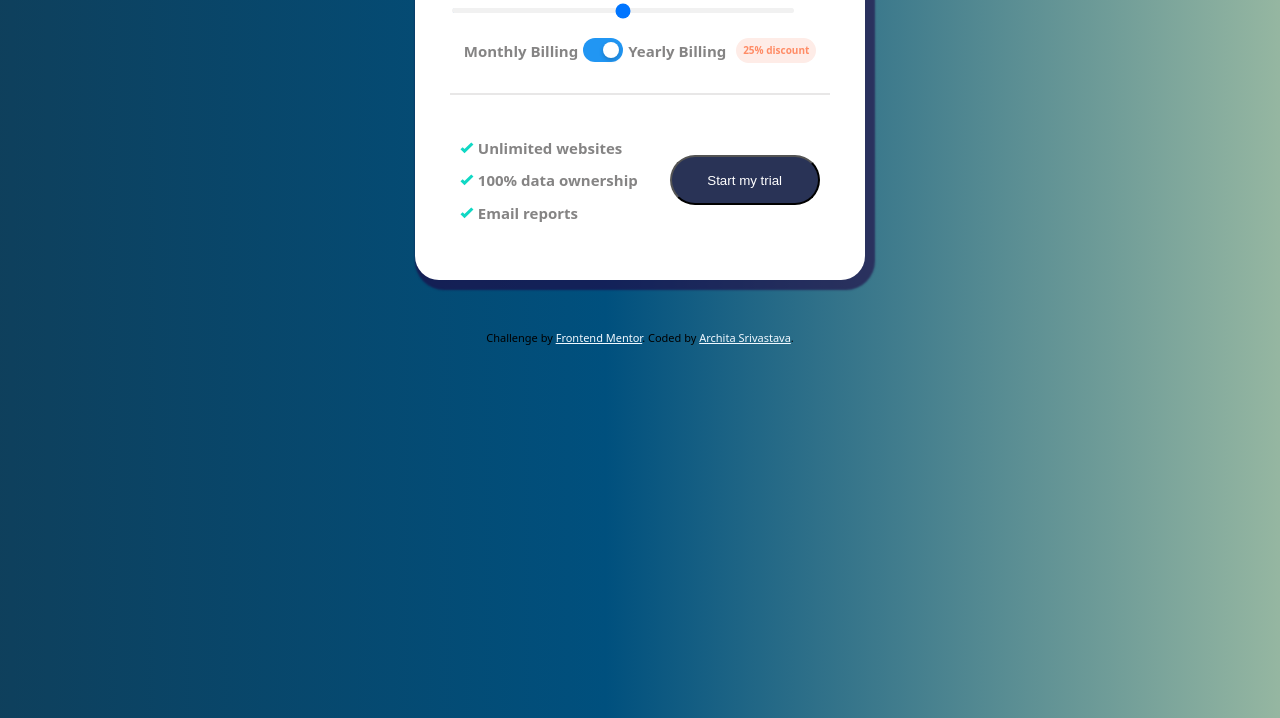
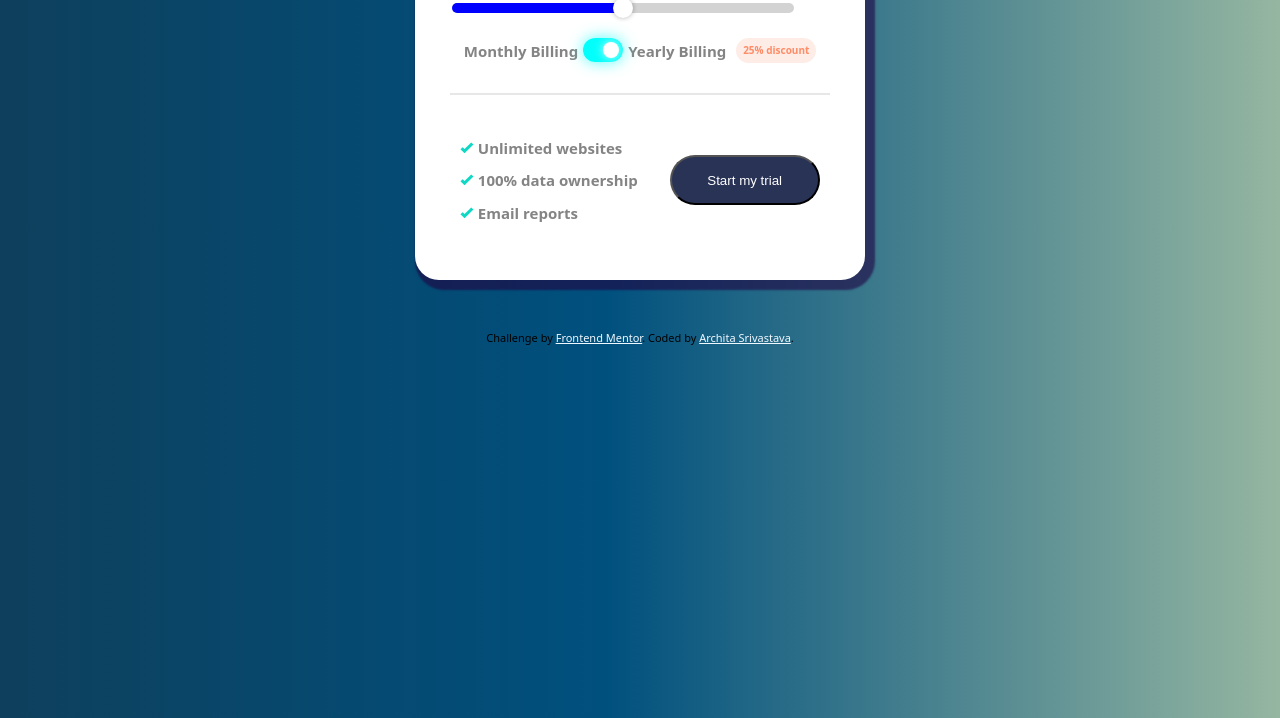
Before and after one commit to archita094/Dynamic-Pricing-Component-with-Interactive-Slider, a plain HTML site: page index.html in a window 1280 px wide. Shown: the part 282-1000 px from the top of the page. Drawn offline with Linux system fonts and the light colour scheme; files whose address does not match are found by name.

Commit message:
Update style.css

```diff
--- a/style.css
+++ b/style.css
@@ -5,12 +5,11 @@ body {
     color: hsl(0, 0%, 0%);
     margin-top: 50px;
 
-    /* Fix: Separate gradient and image */
     background-image:
     linear-gradient(90deg, #1b313e, #00507e, #ffffba);
-    background-size: 180% 180%, auto;  /* Gradient moves, image stays */
-    background-position: 0% 50%, center;  /* Gradient moves, image centered */
-    background-repeat: no-repeat, no-repeat;  /* Prevent tiling */
+    background-size: 180% 180%, auto;
+    background-position: 0% 50%, center;
+    background-repeat: no-repeat, no-repeat;
     animation: gradient-animation 15s linear infinite;
     overflow: hidden;
 }
@@ -59,7 +58,7 @@ color: rgba(247, 247, 247, 0.34);
 }
 .price-block {
     display: flex;
-    justify-content: space-between; /* Ensures proper spacing */
+    justify-content: space-between;
     align-items: center;
     width: 100%;
 }
@@ -69,10 +68,10 @@ color: rgba(247, 247, 247, 0.34);
     align-items: center;
     font-size: 30px;
     font-weight: bolder;
-    justify-content: flex-end; /* Moves it to the end */
+    justify-content: flex-end;
     text-align: right;
     width: 100%;
-    margin-left: auto; /* Push it to the right */
+    margin-left: auto;
 }
 
 
@@ -113,22 +112,45 @@ button:hover{
 .slider-bar:hover{
    cursor: pointer;
 }
-.slider-bar{
-    width: 90%;
-    background: cyan;
-    border-radius: 51px;
-    background-image:url('images/icon-slider.svg');
-}
+
 .slider-bar::-webkit-slider-runnable-track {
-    background: rgb(241, 241, 241);
+
     height: 5px;
     border-radius: 51px;
 
 }
+.slider-bar {
+    -webkit-appearance: none;
+    appearance: none;
+    width: 90%;
+    height: 10px;
+    border-radius: 51px;
+    background: linear-gradient(to right, blue 50%, lightgray 50%);
+    outline: none;
+    transition: background 0.3s;
+}
 
-.slider-bar::-moz-range-track {
-    background: cyan;
+.slider-bar::-webkit-slider-thumb {
+    -webkit-appearance: none;
+    appearance: none;
+    width: 20px;
+    height: 20px;
+    border-radius: 50%;
+    background: white;
+    cursor: pointer;
+    box-shadow: 0px 0px 5px rgba(0, 0, 0, 0.3);
+    position: relative;
 }
+
+.slider-bar::-moz-range-thumb {
+    width: 20px;
+    height: 20px;
+    border-radius: 50%;
+    background: white;
+    cursor: pointer;
+    box-shadow: 0px 0px 5px rgba(0, 0, 0, 0.3);
+}
+
 .billing{
     display: flex;
     flex-direction: row;
@@ -136,7 +158,6 @@ button:hover{
     margin-top: 10px;
 }
 
-/*Slider*/
 .switch {
     position: relative;
     display: inline-block;
@@ -159,8 +180,10 @@ button:hover{
     bottom: 0;
     background-color: #ccc;
     border-radius: 34px;
-    transition: 0.4s;
+    transition: 0.3s ease-in-out;
+    box-shadow: 0 0 5px rgba(0, 0, 0, 0.3);
 }
+
 
 .slider:before {
     position: absolute;
@@ -176,15 +199,18 @@ button:hover{
 }
 
 input:checked + .slider {
-    background-color: #2196F3;
+    background-color: rgba(0, 255, 251, 0.99);
+    box-shadow: 0 0 15px rgba(2, 255, 251, 0.681);
 }
 
 input:checked + .slider:before {
     transform: translateX(16px);
+    box-shadow: 0 0 10px rgba(255, 255, 255, 0.8);
 }
 
 .slider.round {
     border-radius: 34px;
+
 }
 hr{
     border:1px solid #e8e7e7;
@@ -197,11 +223,11 @@ input::-webkit-slider-thumb {
     position: relative;
     top: 50%;
     transform: translateY(-50%);
-    width: 20px; /* Adjust the size as needed */
-    height: 20px; /* Adjust the size as needed */
+    width: 20px;
+    height: 20px;
     border-radius: 50%;
-    background-image: url('images/icon-slider.svg'); /* Replace with your image path */
-    background-size: cover; /* Ensures the image covers the entire thumb */
+    background-image: url('images/icon-slider.svg');
+    background-size: cover;
     background-position: center;
     cursor: pointer;
 }
@@ -216,6 +242,7 @@ input::-webkit-slider-thumb {
    margin-left: 30px;
 
 }
+
 .end{
  display: flex;
  padding: 10px;
```
